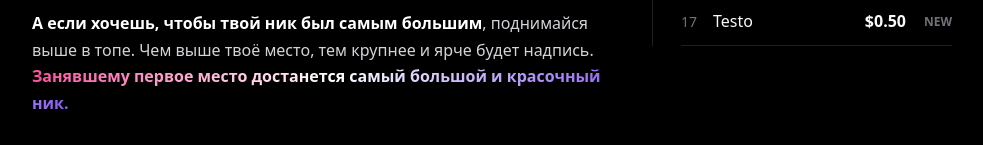
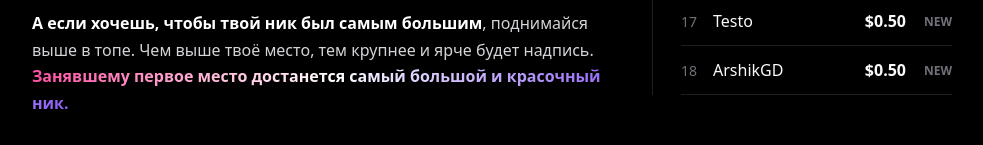
Before and after one commit to bbot3137-sys/Delish, a plain HTML site: page index.html in a window 1280 px wide. Shown: the part 1042-1187 px from the top of the page, without its empty margins (148-1131 px from the left). Drawn offline with Linux system fonts and the light colour scheme.

Commit message:
Update index.html

```diff
--- a/index.html
+++ b/index.html
@@ -158,6 +158,7 @@ const CONFIG = {
     { name: "Testo",   amount: 0.50,  prev: 0 },
     { name: "ROMANFO32",   amount: 1.23,  prev: 0 },
 	{ name: "ПашаБузулукМиша",   amount: 8.61,  prev: 0 },
+	{ name: "ArshikGD",   amount: 0.50,  prev: 0 },
   ]
 };
 /* ======================================================== */
```
